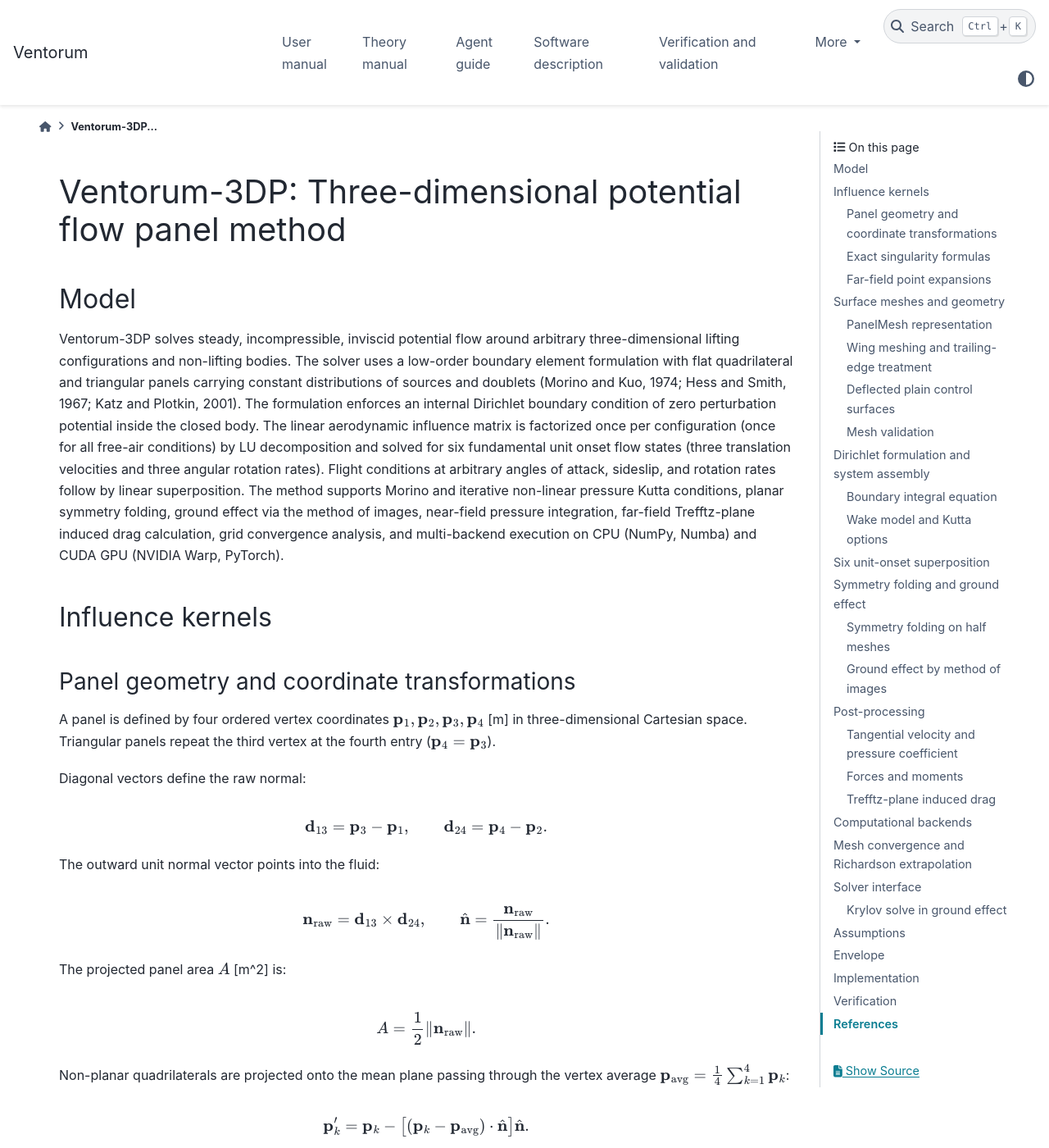
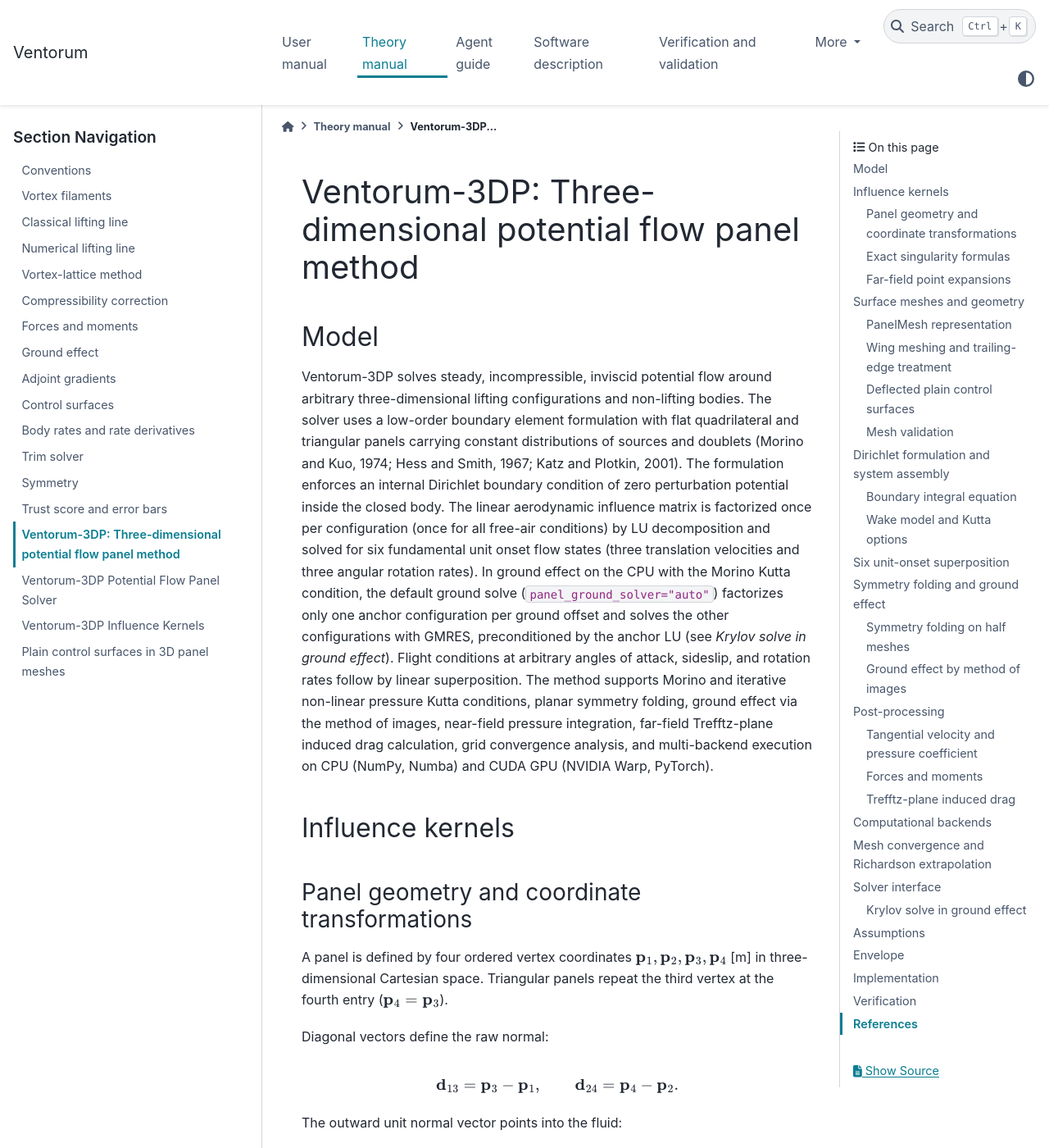
Before and after one commit to manrd/Ventorum, a Sphinx documentation site: the page built from docs/theory/ventorum_3dp.md, in a window 1280 px wide and 1400 px high. Shown: the whole window at 82% size. Built offline with Sphinx 7.4.7 and the PyData theme 0.15.4, drawn with Linux system fonts in a browser that asks for light colours; some of the changed text lies outside the part shown.

Commit message:
Correct the 3D panel theory pages and add them to the theory manual
- Use the sign of the code for the doublet velocity: V_D = +grad Phi_D,
  the velocity of the vortex ring.
- State that the default ground solve uses GMRES with an anchor LU on
  the CPU, so it does not factorize once per configuration group.
- State that panel_backend auto uses the Numba kernels on the CPU when
  Numba is installed.
- Add panel_ground_solver and panel_cache to the settings lists.
- Add the four 3D panel pages to the toctree and the chapter table of
  the theory manual, and remove their orphan marks.
- Make the result-value statement of the theory manual true, and name
  the nonlinear lifting line in the adjoint row.

Co-Authored-By: Claude Opus 5.5 <noreply@anthropic.com>

````diff
--- a/docs/theory/index.md
+++ b/docs/theory/index.md
@@ -12,7 +12,7 @@ The theory manual gives, for each model in the code, the equations, the assumpti
 6. The verification cases that check it, in the [verification report](../verification_report.md).
 7. The references.
 
-The chapters contain no result values. The values of the model parameters come from the code (the API reference shows them); the results come from `validation/run_verification.py`.
+The values of the model parameters come from the code (the API reference shows them). The verification results come from `validation/run_verification.py` and are in the verification report, not in the chapters. Where a chapter gives a result value to explain a method or a limit, the value comes from a test that the chapter names or from a study of the method; such a value is rounded and is not a verification result.
 
 | Chapter | Model | Main references |
 | --- | --- | --- |
@@ -24,12 +24,16 @@ The chapters contain no result values. The values of the model parameters come f
 | [Compressibility](compressibility.md) | Prandtl-Glauert rule and Goethert transformation for subsonic flow | B. H. Goethert (1946); M. Drela (2014); J. Katz and A. Plotkin (2001) |
 | [Forces and moments](forces_and_moments.md) | Kutta-Joukowski near-field forces, Trefftz-plane induced drag, section data, static derivatives | Katz and Plotkin (2001); Drela (2014); E. Trefftz (1921) |
 | [Ground effect](ground_effect.md) | Method of images over flat ground, height and bank derivatives (one state or a sweep), Irodov criterion | C. Wieselsberger (1921); K. V. Rozhdestvensky (2000, 2006); R. D. Irodov (1970) |
-| [Adjoint gradients](gradients.md) | Discrete adjoint gradients of the vortex lattice and the linear lifting line | J. R. R. A. Martins and J. T. Hwang (2013); J. R. R. A. Martins and A. Ning (2021) |
+| [Adjoint gradients](gradients.md) | Discrete adjoint gradients of the vortex lattice and the linear and nonlinear lifting lines | J. R. R. A. Martins and J. T. Hwang (2013); J. R. R. A. Martins and A. Ning (2021) |
 | [Control surfaces](control_surfaces.md) | Thin-airfoil flap theory, panel deflection and section modification, hinge moments, control derivatives | H. Glauert (1926); Katz and Plotkin (2001); Etkin and Reid (1996) |
 | [Body rates](rotation_rates.md) | Quasi-steady rotation in the boundary condition and the loads, rate derivatives p, q, r | Katz and Plotkin (2001); Etkin and Reid (1996); Phillips and Snyder (2000) |
 | [Trim solver](trim.md) | Longitudinal and lateral trim for target lift and zero moments | B. Etkin and L. D. Reid (1996); J. E. Dennis and R. B. Schnabel (1996) |
 | [Symmetry](symmetry.md) | Use of the mirror symmetry of the flow | Katz and Plotkin (2001) |
 | [Trust score and error bars](trust_score.md) | Envelope checks (experimental) and the planned error-bar layers | W. L. Oberkampf and C. J. Roy (2010); ASME V&V 20 (2009); P. J. Roache (1998) |
+| [3D panel method (Ventorum-3DP)](ventorum_3dp.md) | Source and doublet panels on closed surfaces, Dirichlet condition, Kutta conditions, symmetry and ground images, Trefftz drag | L. Morino and C. C. Kuo (1974); J. L. Hess and A. M. O. Smith (1967); Katz and Plotkin (2001) |
+| [3D panel solver](panel3d.md) | Solver details of Ventorum-3DP: ground images, condition grouping, root section with dihedral, fold guard, solver interface | Morino and Kuo (1974); B. Maskew (1987); Katz and Plotkin (2001) |
+| [3D panel influence kernels](panel3d_kernels.md) | Exact and far-field influences of the constant source and doublet panels | Hess and Smith (1964, 1967); J. N. Newman (1986); Katz and Plotkin (2001) |
+| [3D panel control surfaces](panel3d_controls.md) | Plain control surfaces in 3D panel meshes | H. Glauert (1926, 1927); Katz and Plotkin (2001); B. Maskew (1987) |
 
 ```{toctree}
 :maxdepth: 1
@@ -49,6 +53,8 @@ rotation_rates
 trim
 symmetry
 trust_score
+ventorum_3dp
+panel3d
+panel3d_kernels
+panel3d_controls
 ```
-
-The 3D panel method is planned for a later phase. It has no chapter yet.
--- a/docs/theory/ventorum_3dp.md
+++ b/docs/theory/ventorum_3dp.md
@@ -1,12 +1,8 @@
----
-orphan: true
----
-
 # Ventorum-3DP: Three-dimensional potential flow panel method
 
 ## Model
 
-Ventorum-3DP solves steady, incompressible, inviscid potential flow around arbitrary three-dimensional lifting configurations and non-lifting bodies. The solver uses a low-order boundary element formulation with flat quadrilateral and triangular panels carrying constant distributions of sources and doublets (Morino and Kuo, 1974; Hess and Smith, 1967; Katz and Plotkin, 2001). The formulation enforces an internal Dirichlet boundary condition of zero perturbation potential inside the closed body. The linear aerodynamic influence matrix is factorized once per configuration (once for all free-air conditions) by LU decomposition and solved for six fundamental unit onset flow states (three translation velocities and three angular rotation rates). Flight conditions at arbitrary angles of attack, sideslip, and rotation rates follow by linear superposition. The method supports Morino and iterative non-linear pressure Kutta conditions, planar symmetry folding, ground effect via the method of images, near-field pressure integration, far-field Trefftz-plane induced drag calculation, grid convergence analysis, and multi-backend execution on CPU (NumPy, Numba) and CUDA GPU (NVIDIA Warp, PyTorch).
+Ventorum-3DP solves steady, incompressible, inviscid potential flow around arbitrary three-dimensional lifting configurations and non-lifting bodies. The solver uses a low-order boundary element formulation with flat quadrilateral and triangular panels carrying constant distributions of sources and doublets (Morino and Kuo, 1974; Hess and Smith, 1967; Katz and Plotkin, 2001). The formulation enforces an internal Dirichlet boundary condition of zero perturbation potential inside the closed body. The linear aerodynamic influence matrix is factorized once per configuration (once for all free-air conditions) by LU decomposition and solved for six fundamental unit onset flow states (three translation velocities and three angular rotation rates). In ground effect on the CPU with the Morino Kutta condition, the default ground solve (`panel_ground_solver="auto"`) factorizes only one anchor configuration per ground offset and solves the other configurations with GMRES, preconditioned by the anchor LU (see *Krylov solve in ground effect*). Flight conditions at arbitrary angles of attack, sideslip, and rotation rates follow by linear superposition. The method supports Morino and iterative non-linear pressure Kutta conditions, planar symmetry folding, ground effect via the method of images, near-field pressure integration, far-field Trefftz-plane induced drag calculation, grid convergence analysis, and multi-backend execution on CPU (NumPy, Numba) and CUDA GPU (NVIDIA Warp, PyTorch).
 
 ## Influence kernels
 
@@ -326,7 +322,7 @@ The image panel vertex order is reversed to keep an outward-pointing unit normal
 \mu' = +\mu, \qquad \sigma' = +\sigma.
 ```
 
-The image wake is the reflection of the wake. The wake follows the free stream in ground effect, so it stays parallel to the ground and keeps the height of the trailing edge. The influence matrix depends on the attitude and the height; the solver groups the conditions by configuration (ground normal, offset and wake direction) and factorizes once per group. An explicit ground plane can replace `condition.h`. Geometry or wake on or below the ground raises `GroundStrikeError`.
+The image wake is the reflection of the wake. The wake follows the free stream in ground effect, so it stays parallel to the ground and keeps the height of the trailing edge. The influence matrix depends on the attitude and the height; the solver groups the conditions by configuration (ground normal, offset and wake direction) and factorizes once per group with the direct solve. With the default Krylov ground solve on the CPU, only the anchor group of each ground offset is factorized, and GMRES solves the other groups (see *Krylov solve in ground effect*). An explicit ground plane can replace `condition.h`. Geometry or wake on or below the ground raises `GroundStrikeError`.
 
 The solver builds the wake of one attitude once and shares it between heights while that attitude is cached.
 
@@ -462,7 +458,7 @@ The chordwise Richardson value is then $R_c = f(n_{s,0}, \infty)$ and the spanwi
 ## Solver interface
 
 `PanelMethodSolver` connects Ventorum-3DP to the standard solver API (`solver="panel3d"`):
-- Inputs: `Aircraft`, `FlightCondition` (or sequences for sweeps), `SolverSettings`, and an optional `GroundPlane` (keyword `ground`) that replaces `condition.h`. The panel fields of `SolverSettings` are `panel_kutta`, `panel_backend`, `panel_wake_length`, `panel_chord_spacing` (cosine by default), `panel_estimate_mesh_error` and `panel_scale_root_thickness` (True by default; the root section of a symmetric surface with dihedral keeps its thickness normal to the local surface, see the panel solver theory page); `n_chord` is the chordwise panel count per surface (40 when None).
+- Inputs: `Aircraft`, `FlightCondition` (or sequences for sweeps), `SolverSettings`, and an optional `GroundPlane` (keyword `ground`) that replaces `condition.h`. The panel fields of `SolverSettings` are `panel_kutta`, `panel_backend`, `panel_ground_solver` (`"auto"` by default), `panel_wake_length`, `panel_chord_spacing` (cosine by default), `panel_estimate_mesh_error`, `panel_scale_root_thickness` (True by default; the root section of a symmetric surface with dihedral keeps its thickness normal to the local surface, see the panel solver theory page) and `panel_cache` (True by default; keeps the mesh and the factorized systems of the last solves); `n_chord` is the chordwise panel count per surface (40 when None).
 - Outputs: `SolverResult` containing `totals` (`IntegratedResult`), `spanwise` (`SpanwiseResult` strip loads, each panel assigned to the lattice strip whose station planes enclose its centroid, or by the strip index of the mesh builder), surface `cp` distribution, panel options (`details["panel"]`), trust score, and execution `dispatch` records with the counted factorizations.
 
 ### Krylov solve in ground effect
````
Also changed, not shown: other parts of docs/theory/ventorum_3dp.md (+1 -1 lines), docs/theory/panel3d.md (+3 -7 lines), docs/theory/panel3d_controls.md (+0 -4 lines), docs/theory/panel3d_kernels.md (+0 -4 lines).
